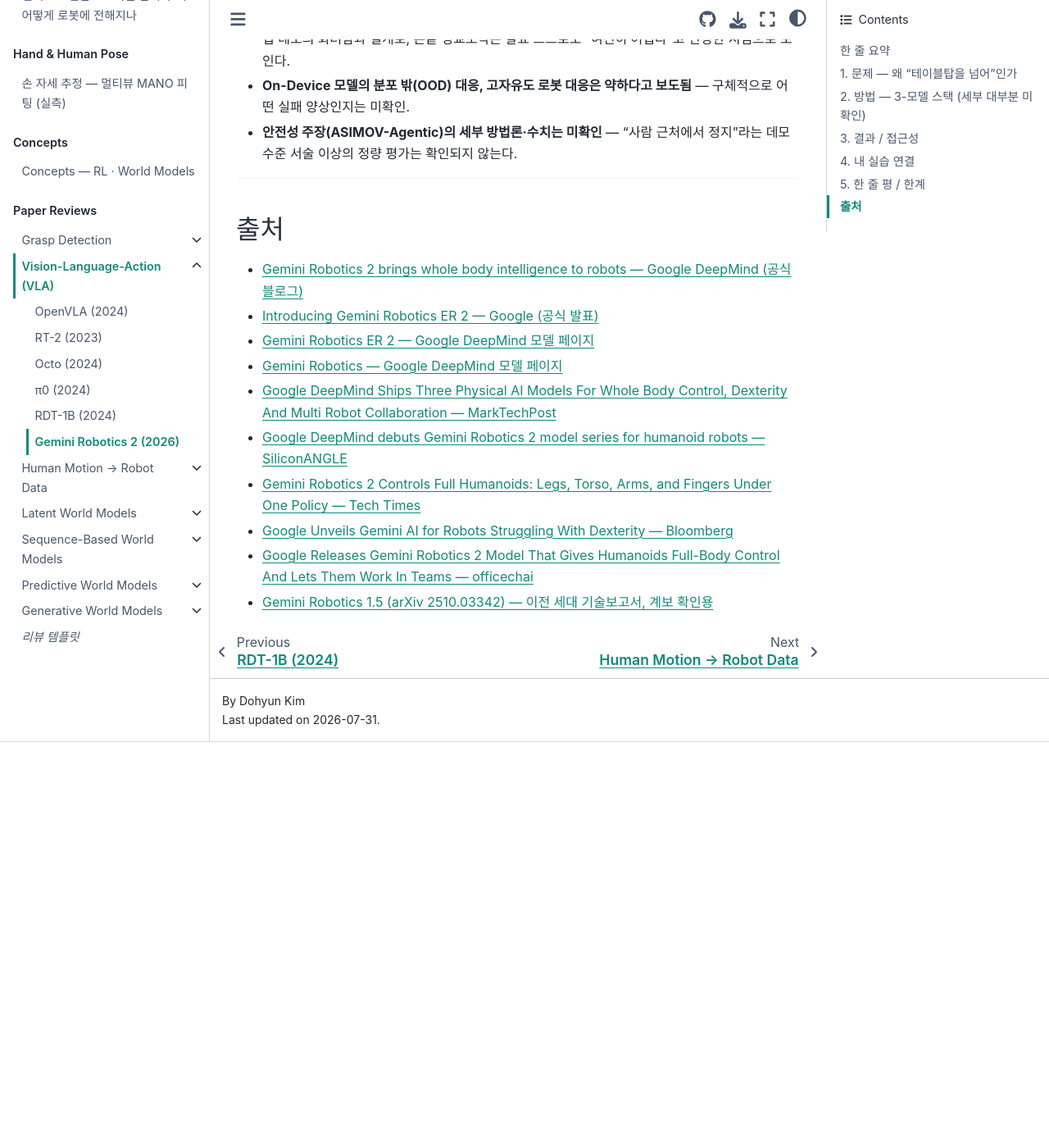
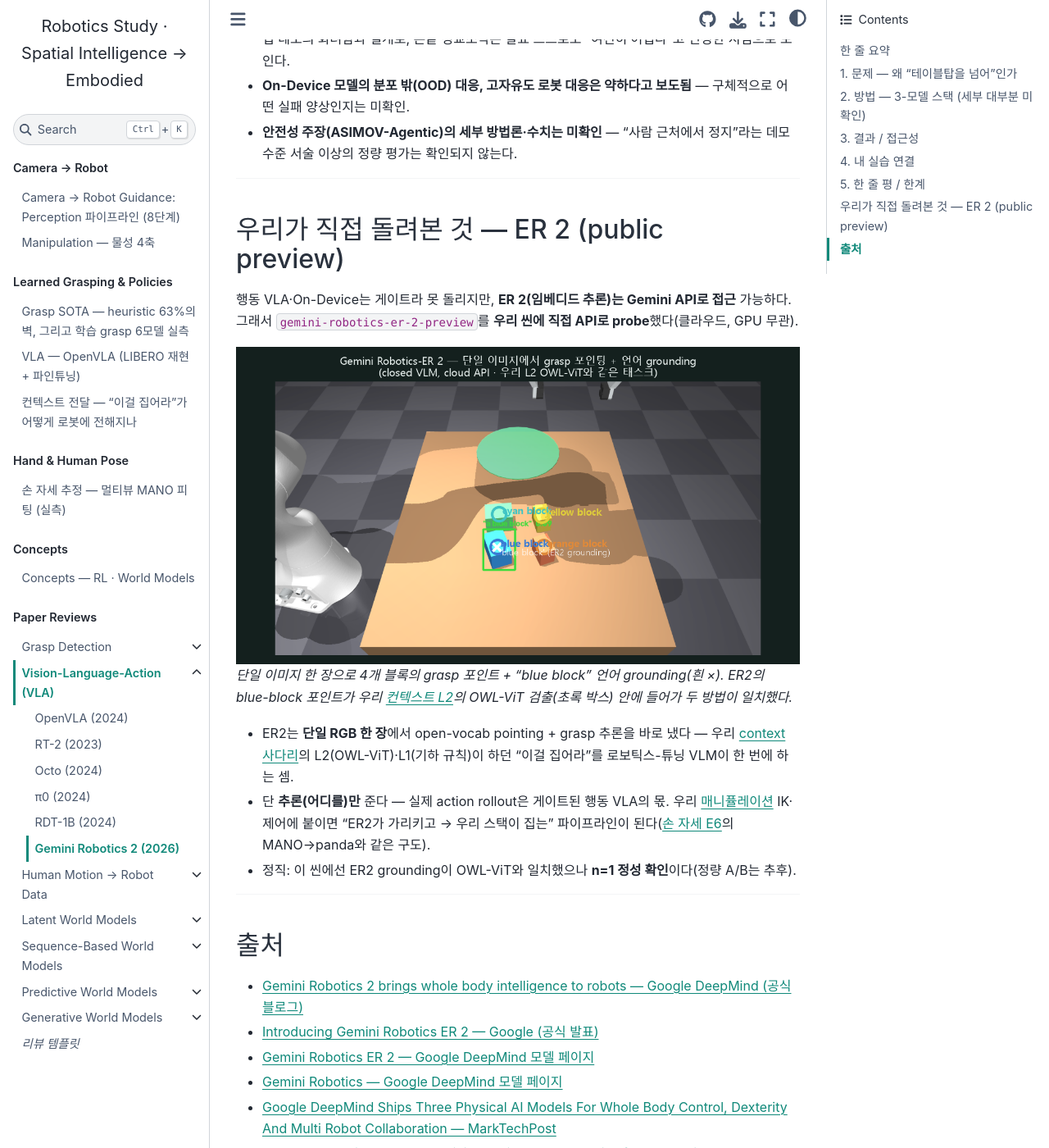
Before and after one commit to DoHyun468/robotics-study, a Jupyter Book: the page built from reviews/gemini-robotics.md, in a window 1280 px wide and 1400 px high, scrolled down 4156 px. Shown: the whole window at 82% size. Built offline with Jupyter Book 1.0.4 settings and Sphinx 7.4.7 and the Sphinx Book theme 1.1.4, drawn with Linux system fonts in a browser that asks for light colours; before the commit the page ends 5061 px from its top, so only the background shows below that.

Commit message:
Gemini 리뷰에 ER2 직접 probe 결과 추가: 우리 씬 grasp 포인팅+언어 grounding, L2 OWL-ViT와 일치
Co-Authored-By: Claude Opus 4.8 <noreply@anthropic.com>

Claude-Session: https://claude.ai/code/session_01McbJgx4gfmrVVJzvBALQZp

```diff
--- a/reviews/gemini-robotics.md
+++ b/reviews/gemini-robotics.md
@@ -90,6 +90,20 @@ DeepMind 블로그와 보도에서 확인되는 수치는 다음과 같다. **
 
 ---
 
+## 우리가 직접 돌려본 것 — ER 2 (public preview)
+
+행동 VLA·On-Device는 게이트라 못 돌리지만, **ER 2(임베디드 추론)는 Gemini API로 접근** 가능하다. 그래서 `gemini-robotics-er-2-preview`를 **우리 씬에 직접 API로 probe**했다(클라우드, GPU 무관).
+
+<img src="../_static/er2_grasp.png" alt="ER2 grasp pointing and language grounding on our scene" style="width:100%;max-width:900px;border-radius:8px">
+
+*단일 이미지 한 장으로 4개 블록의 grasp 포인트 + "blue block" 언어 grounding(흰 ×). ER2의 blue-block 포인트가 우리 [컨텍스트 L2](../context.md)의 OWL-ViT 검출(초록 박스) 안에 들어가 두 방법이 일치했다.*
+
+- ER2는 **단일 RGB 한 장**에서 open-vocab pointing + grasp 추론을 바로 냈다 — 우리 [context 사다리](../context.md)의 L2(OWL-ViT)·L1(기하 규칙)이 하던 "이걸 집어라"를 로보틱스-튜닝 VLM이 한 번에 하는 셈.
+- 단 **추론(어디를)만** 준다 — 실제 action rollout은 게이트된 행동 VLA의 몫. 우리 [매니퓰레이션](../manipulation.md) IK·제어에 붙이면 "ER2가 가리키고 → 우리 스택이 집는" 파이프라인이 된다([손 자세 E6](../hand_pose.md)의 MANO→panda와 같은 구도).
+- 정직: 이 씬에선 ER2 grounding이 OWL-ViT와 일치했으나 **n=1 정성 확인**이다(정량 A/B는 추후).
+
+---
+
 ## 출처
 
 - [Gemini Robotics 2 brings whole body intelligence to robots — Google DeepMind (공식 블로그)](https://deepmind.google/blog/gemini-robotics-2-brings-whole-body-intelligence-to-robots/)
```
Also changed, not shown: _static/er2_grasp.png (added).
